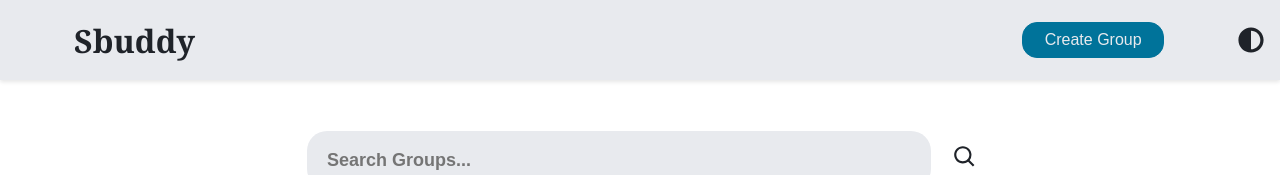
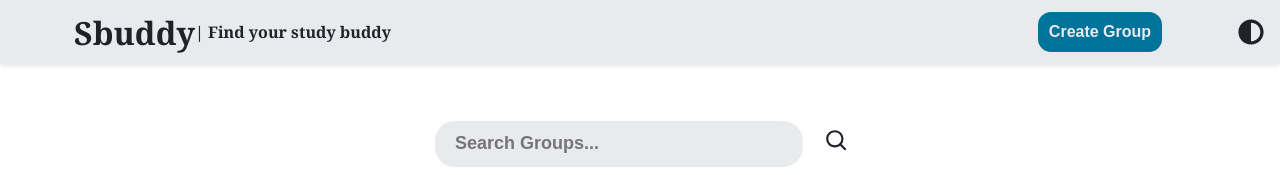
Before and after one commit to StellaWangEngineer/sbuddy, a React (Create React App) app in the folder client/: page / in a window 1280 px wide. Shown: the top 175 px of the page. Built offline with nearby package versions, Linux system fonts and the light colour scheme; no server answers.

Commit message:
[fix] beautify ui

```diff
--- a/client/public/index.html
+++ b/client/public/index.html
@@ -24,7 +24,7 @@
       work correctly both with client-side routing and a non-root public URL.
       Learn how to configure a non-root public URL by running `npm run build`.
     -->
-    <title>React App</title>
+    <title>Sbuddy</title>
   </head>
   <body>
     <noscript>You need to enable JavaScript to run this app.</noscript>
--- a/client/src/App.css
+++ b/client/src/App.css
@@ -22,10 +22,9 @@
 
 .App-header {
   display: flex;
-  justify-content: space-between;
   align-items: center;
   background-color: var(--secondary);
-  height: 10vh;
+  height: 8vh;
   box-shadow: 0 2px 4px rgba(0, 0, 0, 0.1);
 }
 
--- a/client/src/components/NavBar.css
+++ b/client/src/components/NavBar.css
@@ -3,9 +3,13 @@
     display: flex;
     align-items: center;
     justify-content: space-between;
-    background-color: var(--secondary);
     padding: 10px;
-    height: 100%;
+}
+
+.left-container {
+    display: flex;
+    flex-direction: row;
+    align-items: center;
 }
 
 .logo {
@@ -15,17 +19,24 @@
     font-family:Georgia, 'Times New Roman', Times, serif;
 }
 
+.slogan {
+    font-size: 1rem;
+    font-weight: bold;
+    color: var(--text);
+    font-family:Georgia, 'Times New Roman', Times, serif;
+}
+
 button {
-    padding: 8px 16px;
+    padding: 1%;
     background-color: var(--highlight);
+    border: 2px solid var(--secondary);
     color: var(--secondary);
-    border: 1px solid var(--highlight);
     border-radius: 15px;
-    font-size: 1rem;
+    font-size: medium;
+    font-weight: bold;
     cursor: pointer;
-    width: 13%;
 }
 
 button:hover {
-    filter: brightness(130%);
+    background-color: var(--text);
 }
--- a/client/src/components/NavBar.js
+++ b/client/src/components/NavBar.js
@@ -10,7 +10,10 @@ function NavBar({onClickCreateGroupForm}) {
 
   return (
       <div className="navbar">
-        <div className="logo">Sbuddy</div>
+        <div className='left-container'>
+          <div className="logo">Sbuddy</div>
+          <div className="slogan"> | Find your study buddy</div>
+        </div>
         <button className="create-button" onClick={toggleCreateGroupForm}>Create Group</button>
       </div>
   );
--- a/client/src/components/SearchBar.css
+++ b/client/src/components/SearchBar.css
@@ -13,8 +13,8 @@
     align-items: center;
     border-radius: 20px;
     padding: 5px;
-    height: 100%;
-    width: 50%;
+    height: 80%;
+    width: 30%;
     font-size: larger;
 }
 
```
